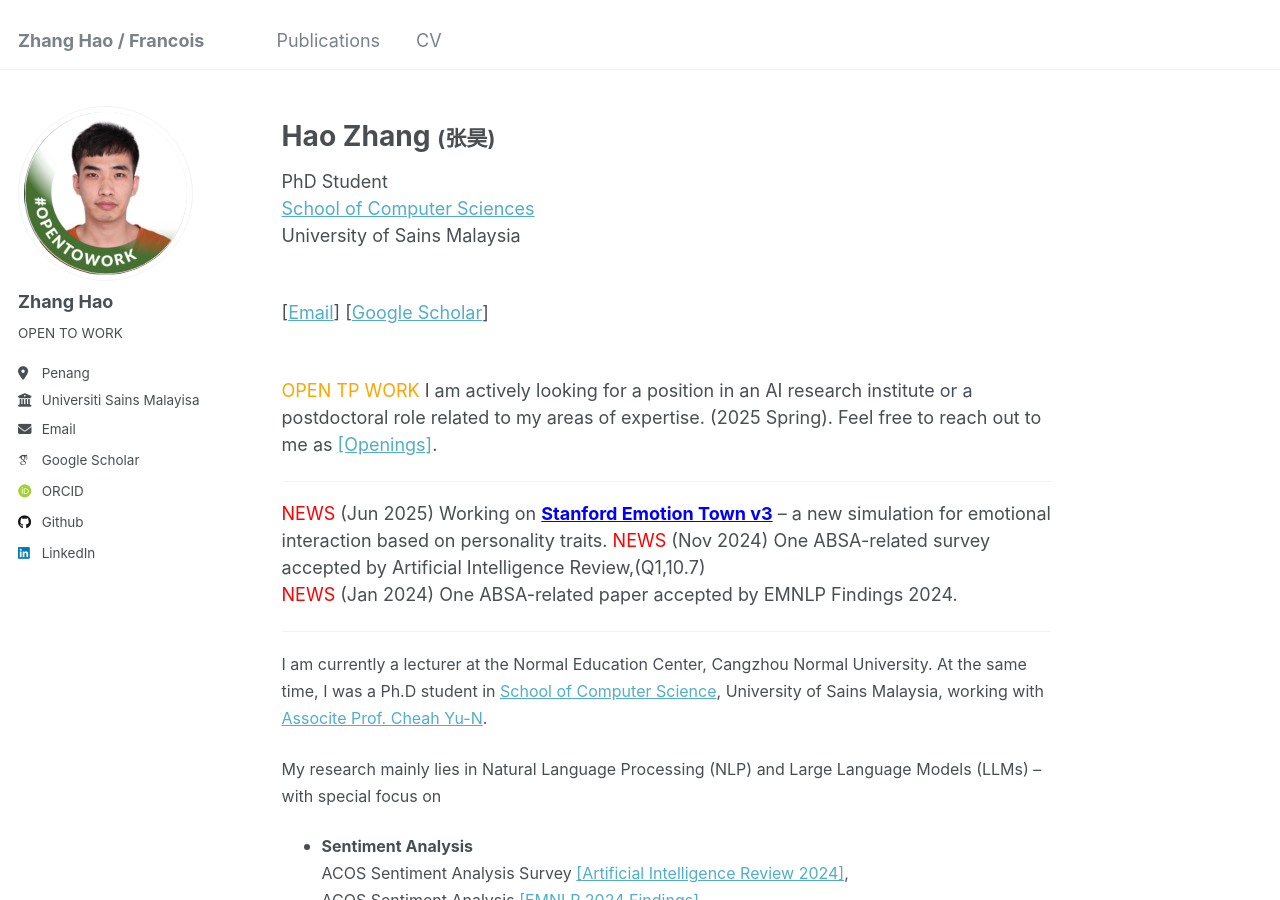
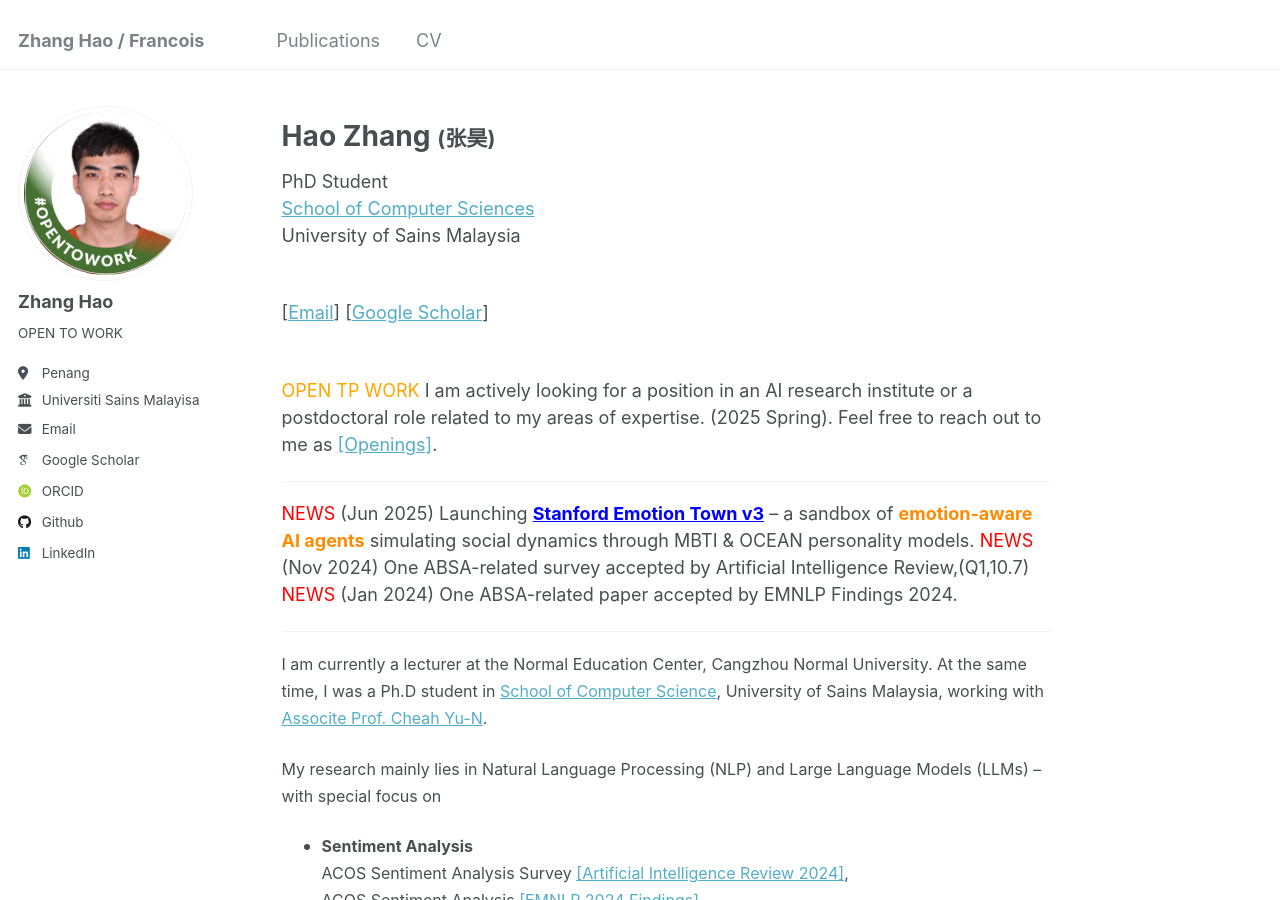
Before and after one commit to sydmou/sydmou.github.io, a Jekyll site: the page built from _pages/about.md, in a window 1280 px wide and 900 px high. Built offline with Jekyll 4.4.1, drawn with Linux system fonts in a browser that asks for light colours; some web fonts are replaced.

Commit message:
Update about.md

```diff
--- a/_pages/about.md
+++ b/_pages/about.md
@@ -33,7 +33,7 @@
 </div>
 <hr>
 <p>
-    <span style="color: red;">NEWS</span> (Jun 2025) Working on <a href="https://tbxwlkfa.manus.space/" target="_blank" style="color: blue; font-weight: bold;">Stanford Emotion Town v3</a> – a new simulation for emotional interaction based on personality traits.
+    <span style="color: red;">NEWS</span> (Jun 2025) Launching <a href="https://tbxwlkfa.manus.space/" target="_blank" style="color: blue; font-weight: bold;">Stanford Emotion Town v3</a> – a sandbox of <strong style="color: darkorange;">emotion-aware AI agents</strong> simulating social dynamics through MBTI & OCEAN personality models.
     <span style="color: red;">NEWS</span> (Nov 2024) One ABSA-related survey accepted by Artificial Intelligence Review,(Q1,10.7)<br>
     <span style="color: red;">NEWS</span> (Jan 2024) One ABSA-related paper accepted by EMNLP Findings 2024.<br>
 </p>
```
